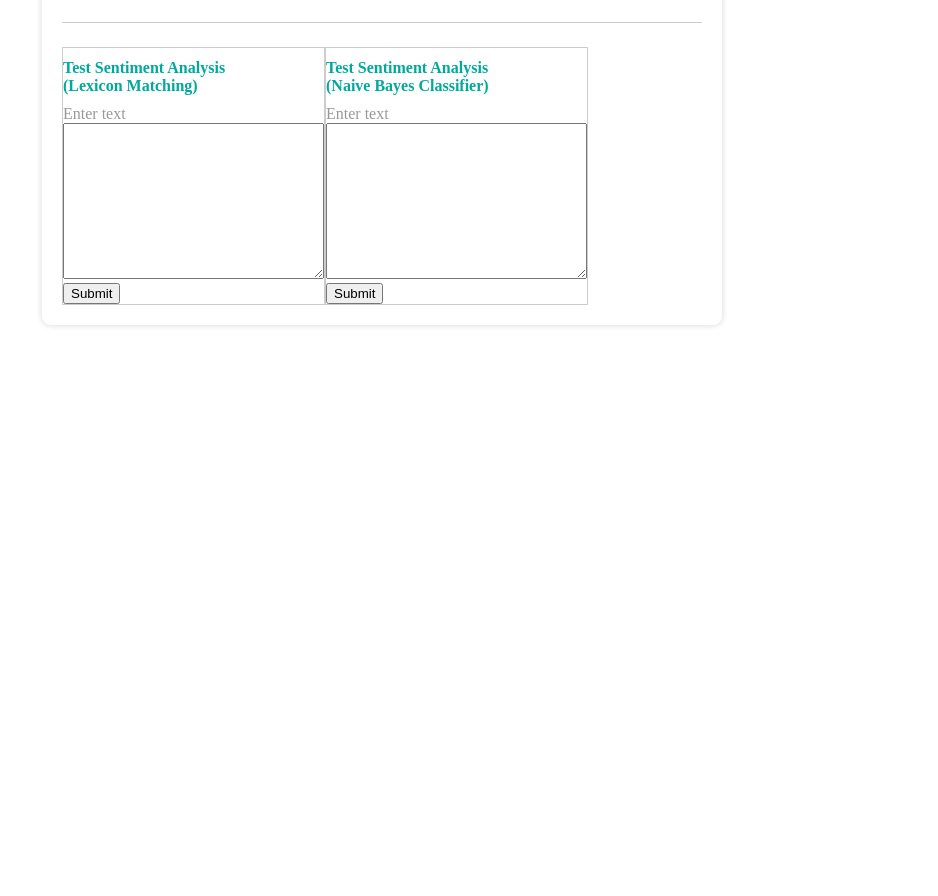
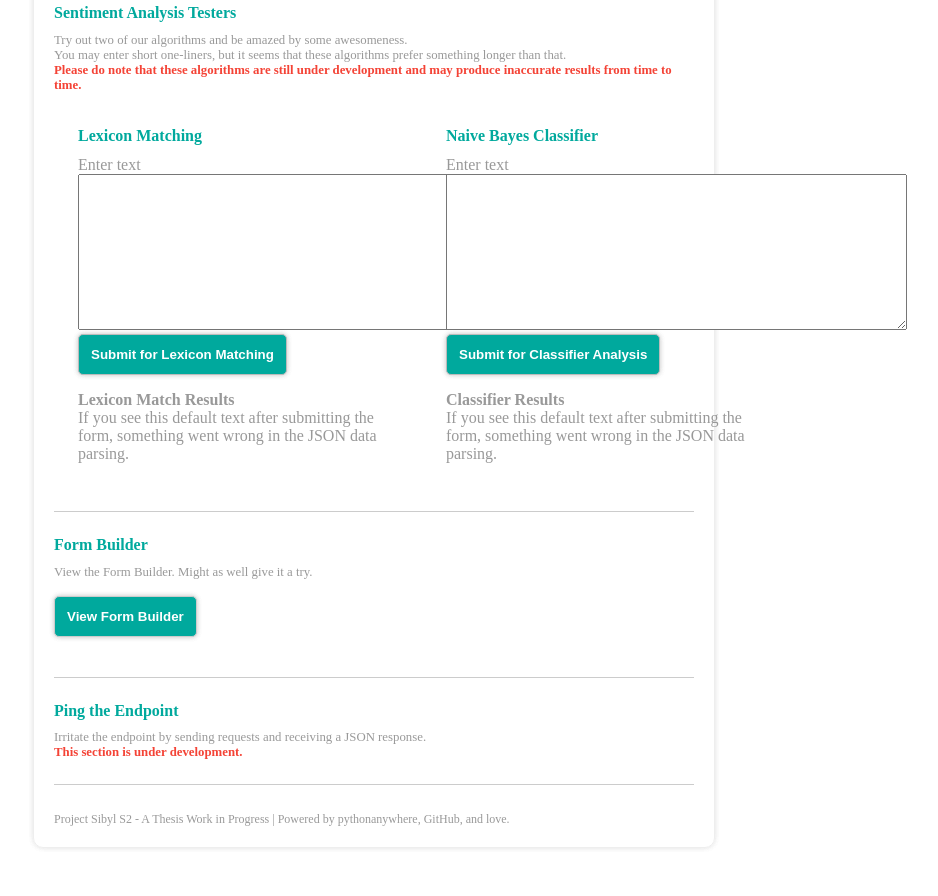
Before and after one commit to Mespeon/Sibyl-S2, a browser extension: page options.html in a window 1280 px wide. Shown: the part 209-1105 px from the top of the page, without its empty margins (266-1204 px from the left). Before the commit the page ends 800 px from the top, so only its background shows below. Drawn offline with Linux system fonts and the light colour scheme.

Commit message:
Updated behaviors, permissions, and options

```diff
--- a/css/options.css
+++ b/css/options.css
@@ -8,6 +8,8 @@ Generic text: #999 ~ #eee */
 
 body {
   width: 100%;
+  margin: 0px;
+  padding: 0px;
 }
 
 h1 {
@@ -18,12 +20,19 @@ span.header--text {
   color: #999;
   font-weight: normal;
   font-size: calc(0.5rem + 0.6vmin);
+  display: block;
+}
+
+span.warn {
+  color: #f44336;
+  font-weight: 600;
 }
 
 #wrapper {
   width: 50%;
   margin: auto;
-  margin-top: calc(0.5rem + 10vmin);
+  margin-top: calc(0.5rem + 5vmin);
+  margin-bottom: calc(0.5rem + 5vmin);
   border: 1px solid #eee;
   padding: 20px;
   border-radius: 10px;
@@ -40,7 +49,13 @@ span.header--text {
   color: #999;
 }
 
-#content--option-parent-container {
+.content--option-group {
+  border-bottom: 1px solid #ccc;
+  padding-bottom: calc(0.5rem + 2vmin);
+  margin-bottom: calc(0.5rem + 2vmin);
+}
+
+.content--option-parent-container {
   display: flex;
   flex-flow: row nowrap;
   vertical-align: middle;
@@ -48,9 +63,63 @@ span.header--text {
 }
 
 .content--option-container {
-  border: 1px solid #ccc;
+  width: 50%;
+  padding: calc(0.5rem + 2vmin);
+}
+
+form.dev-form .submit-button {
+  border: 1px solid #bbb;
+  border-radius: 5px;
+  padding: calc(0.5rem + 0.5vmin);
+  background-color: #00a99d;
+  font-weight: bold;
+  color: #fff;
+  transition-duration: 0.3s;
+  -webkit-transition-duration: 0.3s;
+  box-shadow: 0 0px 5px rgba(100,100,100,0.20), 0 0px 5px rgba(100,100,100,0.20);
+}
+
+form.dev-form .submit-button:hover {
+  background-color: #00cc73;
+  cursor: pointer;
+  box-shadow: 0 0px 5px rgba(100,100,100,0.50), 0 0px 5px rgba(100,100,100,0.50);
+}
+
+span.small-header {
+  font-size: calc(0.5rem + 1vmin);
+  font-weight: bold;
+  display: block;
+  margin-top: calc(0.5rem + 1vmin);
 }
 
 h1.content--option-header {
   font-size: calc(0.5rem + 1vmin);
 }
+
+#view-builder--button-container {
+  padding-top: calc(0.5rem + 1vmin);
+  padding-bottom: calc(0.5rem + 1vmin);
+}
+
+#view-builder--button-container .btn {
+  padding: calc(0.5rem + 0.5vmin);
+  background-color: #00a99d;
+  color: #fff;
+  font-weight: bold;
+  border: 1px solid #ccc;
+  border-radius: 5px;
+  box-shadow: 0 0px 5px rgba(100,100,100,0.20), 0 0px 5px rgba(100,100,100,0.20);
+  -webkit-transition-duration: 0.3s;
+  transition-duration: 0.3s;
+}
+
+#view-builder--button-container .btn:hover {
+  background-color: #00cc73;
+  box-shadow: 5px rgba(100,100,100,0.50), 5px rgba(100,100,100,0.50);
+  cursor: pointer;
+}
+
+.footer--text {
+  font-size: calc(0.5rem + 0.5vmin);
+  color: #999;
+}
--- a/js/behaviors.js
+++ b/js/behaviors.js
@@ -1,6 +1,5 @@
 var submitButton = document.getElementById('submit--reg-form');
 var registryForm = document.getElementById('register-form');
-var commentArea = document.querySelector('#comment');
 
 // submitButton.addEventListener('click', demoScript);
 // registryForm.addEventListener('submit', redirectMe);
@@ -18,27 +17,3 @@ document.querySelector('#link--options-page').addEventListener('click', function
     window.open(chrome.runtime.getURL('options.html'));
   }
 });
-
-// Listen to the Lexicon Analysis form for submission
-// then POST the data using AJAX and retrieve a JSON response.
-$(function() {
-  $('#form-analyze-single').submit(function() {
-      $.ajax({
-          type: 'POST',
-          url: 'analyze/mode=lexicon',
-          data: {comment: commentArea.value},
-          error: function()
-          {
-             alert("Request Failed");
-          },
-          success: function(response)
-          {
-             //alert('Request Sent');
-             console.log(commentArea.value);
-             console.log(response.result);
-             $("#result").html(response.result);
-          } // this was missing
-      });
-      return false;
-  })
-});
--- /dev/null
+++ b/js/test-analysis-ajax.js
@@ -0,0 +1,77 @@
+var formLexicon = document.querySelector('#form-analyze-single');
+var commentArea = document.querySelector('#comment');
+
+var formClassifier = document.querySelector('#form-classify-single');
+var commentAreaClassify = document.querySelector('#classify-comment')
+
+// Listen to the Lexicon Analysis form for submission
+// then POST the data using AJAX and retrieve a JSON response.
+$(document).ready(function() {
+  // Listener for the lexicon form
+  $('#form-analyze-single').submit(function() {
+      $.ajax({
+          type: 'POST',
+          url: 'http://marknolledo.pythonanywhere.com/sibyl/analyze/mode=lexicon',
+          data: {comment: commentArea.value},
+          error: function()
+          {
+             alert("Request Failed");
+             //alert(commentArea.value);
+          },
+          success: function(response)
+          {
+             //alert('Request Sent');
+             console.log('Text received: ' + commentArea.value);
+             console.log('Server response: ' + response.result);
+             $("#lexicon-result").html(response.result);
+          } // this was missing
+      });
+      return false;
+  });
+
+  // Listener for the classifier form
+  $('#form-classify-single').submit(function() {
+      $.ajax({
+          type: 'POST',
+          url: 'http://marknolledo.pythonanywhere.com/sibyl/analyze/mode=lexicon',
+          data: {comment: commentAreaClassify.value},
+          error: function()
+          {
+             alert("Request Failed");
+             //alert(commentArea.value);
+          },
+          success: function(response)
+          {
+             //alert('Request Sent');
+             console.log('Text received: ' + commentArea.value);
+             console.log('Server response: ' + response.result);
+             $("#classify-result").html(response.result);
+          } // this was missing
+      });
+      return false;
+  });
+
+  //alert('Script reached.');
+});
+
+// $(function() {
+//   $('#form-analyze-single').submit(function() {
+//       $.ajax({
+//           type: 'POST',
+//           url: 'analyze/mode=lexicon',
+//           data: {comment: commentArea.value},
+//           error: function()
+//           {
+//              alert("Request Failed");
+//           },
+//           success: function(response)
+//           {
+//              //alert('Request Sent');
+//              console.log(commentArea.value);
+//              console.log(response.result);
+//              $("#lexicon-result").html(response.result);
+//           } // this was missing
+//       });
+//       return false;
+//   })
+// });
--- a/options.html
+++ b/options.html
@@ -5,6 +5,7 @@
   <link rel="stylesheet" href="https://fonts.googleapis.com/icon?family=Material+Icons">
   <link href="https://fonts.googleapis.com/css?family=Roboto" rel="stylesheet">
   <link rel="stylesheet" href="/css/options.css">
+  <script src="/js/jquery.min.js"></script>
 </head>
 
 <body>
@@ -15,30 +16,63 @@
     </div>
 
     <div id="content--options-page">
-      <div id="content--option-parent-container">
+      <div id="option--sentiment-tester" class="content--option-group">
+        <h1 class="content--option-header">Sentiment Analysis Testers</h1>
+        <span class="header--text">Try out two of our algorithms and be amazed by some awesomeness.</span>
+        <span class="header--text">You may enter short one-liners, but it seems that these algorithms prefer something longer than that.</span>
+        <span class="warn header--text">Please do note that these algorithms are still under development and may produce inaccurate results from time to time.</span>
+        <div class="content--option-parent-container">
           <!-- LEXICON -->
           <div class="content--option-container">
-          <h1 class="content--option-header">Test Sentiment Analysis<br/>(Lexicon Matching)</h1>
-          <form action="https://marknolledo.pythonanywhere.com/register/register" target="_blank" method="POST" id="form-analyze-single" name="form-analyze-single">
+            <h1 class="content--option-header">Lexicon Matching</h1>
+            <form action="http://marknolledo.pythonanywhere.com/sibyl/analyze/mode=lexicon" method="POST" id="form-analyze-single" name="form-analyze-single" class="dev-form">
               <label>Enter text</label><br/>
-            <textarea name="name" id="ta--comment" name="ta--comment" form="form-analyze-single" maxlength="100" cols="30" rows="10"></textarea><br/>
-            <input type="submit" id="submit--analyze-single" name="submit--analyze-single" value="Submit">
+              <textarea id="comment" name="comment" form="form-analyze-single" maxlength="100" cols="55" rows="10"></textarea><br/>
+              <input type="submit" id="submit--analyze-single" name="submit--analyze-single" class="submit-button" value="Submit for Lexicon Matching">
             </form>
+
+            <span class="small-header">Lexicon Match Results</span>
+            <span id="lexicon-result" class="result--indicator">If you see this default text after submitting the form, something went wrong in the JSON data parsing.</span>
           </div>
 
           <!-- CLASSIFIER -->
+          <!-- http://marknolledo.pythonanywhere.com/sibyl/analyze/mode=lexicon -->
           <div class="content--option-container">
-          <h1 class="content--option-header">Test Sentiment Analysis<br/>(Naive Bayes Classifier)</h1>
-          <form action="https://marknolledo.pythonanywhere.com/register/register" target="_blank" method="POST" id="form-analyze-single" name="form-analyze-single">
+            <h1 class="content--option-header">Naive Bayes Classifier</h1>
+            <form action="http://marknolledo.pythonanywhere.com/sibyl/analyze/mode=lexicon" method="POST" id="form-classify-single" name="form-classify-single" class="dev-form">
               <label>Enter text</label><br/>
-            <textarea name="name" id="ta--comment" name="ta--comment" form="form-analyze-single" maxlength="100" cols="30" rows="10"></textarea><br/>
-            <input type="submit" id="submit--analyze-single" name="submit--analyze-single" value="Submit">
+              <textarea id="classify-comment" name="classify-comment" form="form-classify-single" maxlength="100" cols="55" rows="10"></textarea><br/>
+              <input type="submit" id="submit--classify-single" name="submit--classify-single" class="submit-button" value="Submit for Classifier Analysis">
             </form>
-        </div>
+
+            <span class="small-header">Classifier Results</span>
+            <span id="classify-result" class="result--indicator">If you see this default text after submitting the form, something went wrong in the JSON data parsing.</span>
           </div>
         </div>
       </div>
 
-  <script src="/js/behaviors.js"></script>
+      <div id="option--form-builder" class="content--option-group">
+        <h1 class="content--option-header">Form Builder</h1>
+        <span class="header--text">View the Form Builder. Might as well give it a try.</span>
+        <div id="view-builder--button-container">
+          <form action="builder.html" method="POST" target="_blank">
+            <input type="submit" class="btn" value="View Form Builder" />
+          </form>
+        </div>
+      </div>
+
+      <div id="option--ping-endpoint" class="content--option-group">
+        <h1 class="content--option-header">Ping the Endpoint</h1>
+        <span class="header--text">Irritate the endpoint by sending requests and receiving a JSON response.</span>
+        <span class="warn header--text">This section is under development.</span>
+      </div>
+    </div>
+
+    <div id="footer">
+      <span class="footer--text">Project Sibyl S2 - A Thesis Work in Progress | Powered by pythonanywhere, GitHub, and love.</span>
+    </div>
+  </div>
+
+  <script src="/js/test-analysis-ajax.js"></script>
 </body>
 </html>
```
Also changed, not shown: popup.html (+2 -2 lines), manifest.json. Lines whose indentation alone changed are shown as unchanged.
